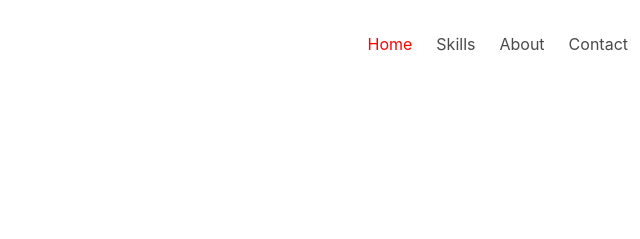
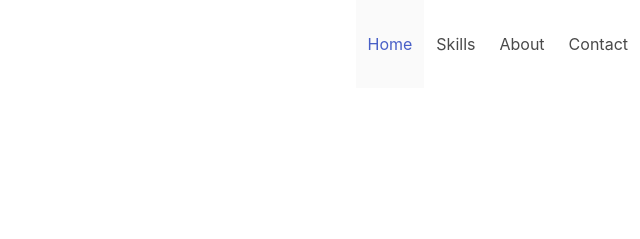
Before and after one commit to v360tech-aavishkar/v360tech-aavishkar, a plain HTML site: page index.html in a window 1280 px wide. In both pictures the pointer is over the link "Home". Shown: the top 239 px of the page, 640-1280 px from the left. Drawn offline with nearby package versions, Linux system fonts and the light colour scheme.

Commit message:
Update index.html

```diff
--- a/index.html
+++ b/index.html
@@ -19,8 +19,8 @@
 
 		<style>
 			.custom-hover:hover {
-				background: transparent !important;
-				color: red !important;
+				background: transparent;
+				color: red;
 			}
 			.img {
 				padding: 90px;
```
